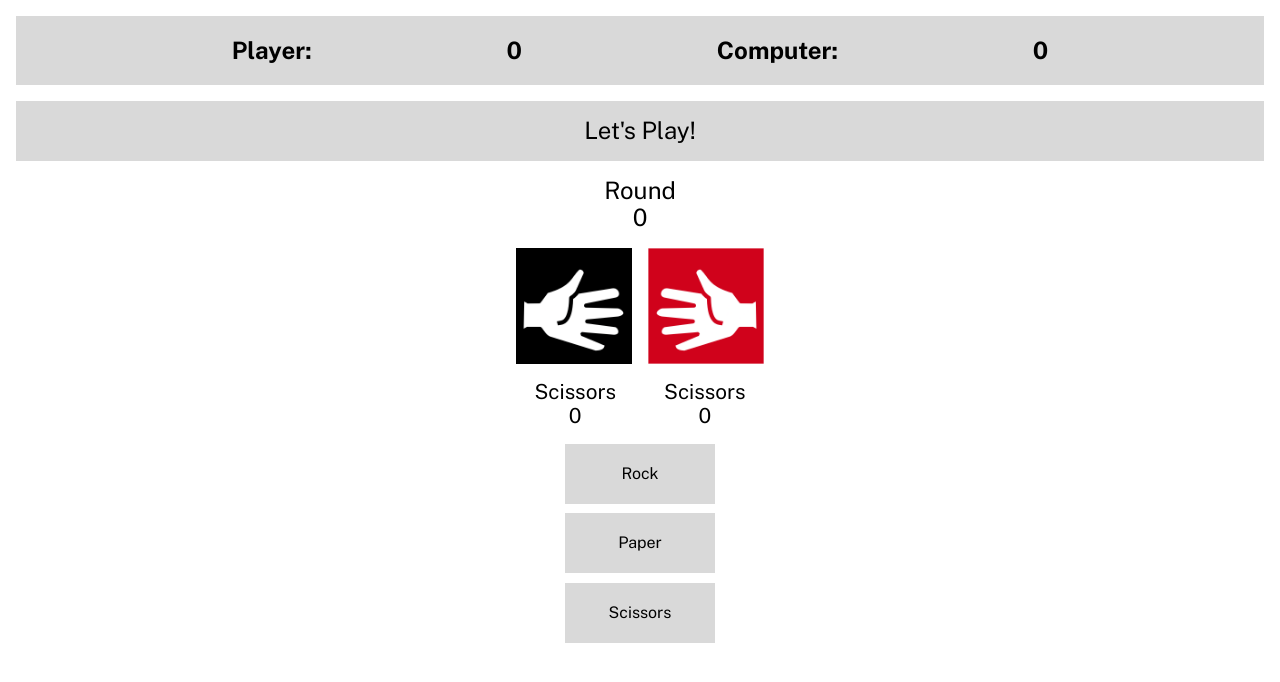
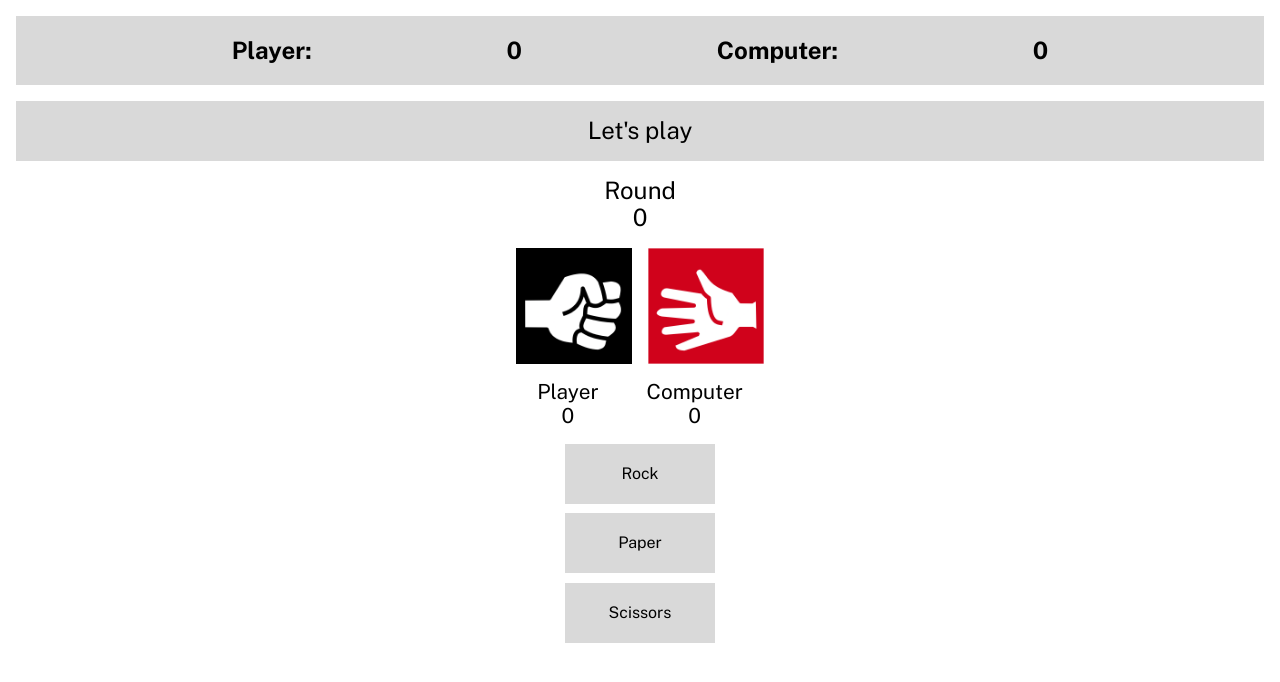
Before and after one commit to bengera/rock-paper-scissors, a website: page index.html in a window 1280 px wide. Both pictures are taken after a click on the button "Rock". Drawn offline with nearby package versions, Linux system fonts and the light colour scheme.

Commit message:
add basic game structure

```diff
--- a/index.html
+++ b/index.html
@@ -29,30 +29,30 @@
     </div>
 
     <div class="message-box">
-      <p class="messsage-box__message">Let's Play!</p>
+      <p id="message" class="messsage-box__message"></p>
     </div>
 
     <div class="rounds-bar">
     <p class="round">Round</p>
-    <p class="round__score">0</p>
+    <p id="round" class="round__score">0</p>
   </div>
 
   <div class="selections">
 
   <div class="selections-images">
-      <img src="./images/paper.png" alt="player selection" class="img">
-      <img src="./images/e-paper.png" alt="computer selection" class="img">
+      <img id="player-choice-image" src="./images/paper.png" alt="player selection" class="img">
+      <img id="computer-choice-image" src="./images/e-paper.png" alt="computer selection" class="img">
     </div>
 
     <div class="results-container">
       <div class="player-results">
-      <p class="text-choice">Scissors</p>
-      <p class="score">0</p>
+      <p id="player-choice" class="text-choice">Scissors</p>
+      <p id="player-score" class="score">0</p>
     </div>
 
     <div class="computer-results">
-      <p class="text-choice">Scissors</p>
-      <p class="score">0</p>
+      <p id="computer-choice" class="text-choice">Scissors</p>
+      <p id="computer-score" class="score">0</p>
     </div>
   </div>
 
--- a/js/game.js
+++ b/js/game.js
@@ -1 +1,65 @@
-console.log('test');
+// Changeable elements
+const currentRound = document.getElementById("round");
+const playerChoice = document.getElementById("player-choice");
+const computerChoice = document.getElementById("computer-choice");
+const playerScoreDisplay = document.getElementById("player-score");
+const computerScoreDisplay = document.getElementById("computer-score");
+const messageDisplay = document.getElementById("message");
+
+// BUTTONS
+const buttons = document.querySelectorAll("btn");
+const rockbtn = document.getElementById("btn-rock");
+const paperbtn = document.getElementById("btn-paper");
+const scissorsbtn = document.getElementById("btn-scissors");
+// add replay button here
+
+// IMAGES
+const playerChoiceImage = document.getElementById("player-choice-image");
+const computerChoiceImage = document.getElementById("computer-choice-image");
+
+// const choices = ['rock', 'paper', 'scissors'];
+// const choiceImages = {
+//     rock: './imgages/rock.png',
+//     paper: './imgages/paper.png',
+//     scissors: './imgages/scissors.png',
+// }
+
+// const enemyChoiceImages = {
+//     rock: './imgages/e-rock.png',
+//     paper: './imgages/e-paper.png',
+//     scissors: './imgages/e-scissors.png',
+// }
+
+let playerScore, computerScore, rounds, playing;
+
+function init() {
+  playerScore = 0;
+  computerScore = 0;
+  rounds = 0;
+  playing = true;
+
+  currentRound.textContent = 0;
+  playerChoice.textContent = "Player";
+  computerChoice.textContent = "Computer";
+  messageDisplay.textContent = "Let's play";
+  playerScoreDisplay.textContent = 0;
+  computerScoreDisplay.textContent = 0;
+}
+
+// BUTTON EVENT LISTENERS
+rockbtn.addEventListener("click", () => {
+    playerChoiceImage.src = "images/rock.png"
+
+  });
+
+  paperbtn.addEventListener("click", () => {
+    playerChoiceImage.src = "images/paper.png"
+
+  });
+
+  scissorsbtn.addEventListener("click", () => {
+    playerChoiceImage.src = "images/scissors.png"
+
+  });
+
+init();
```
